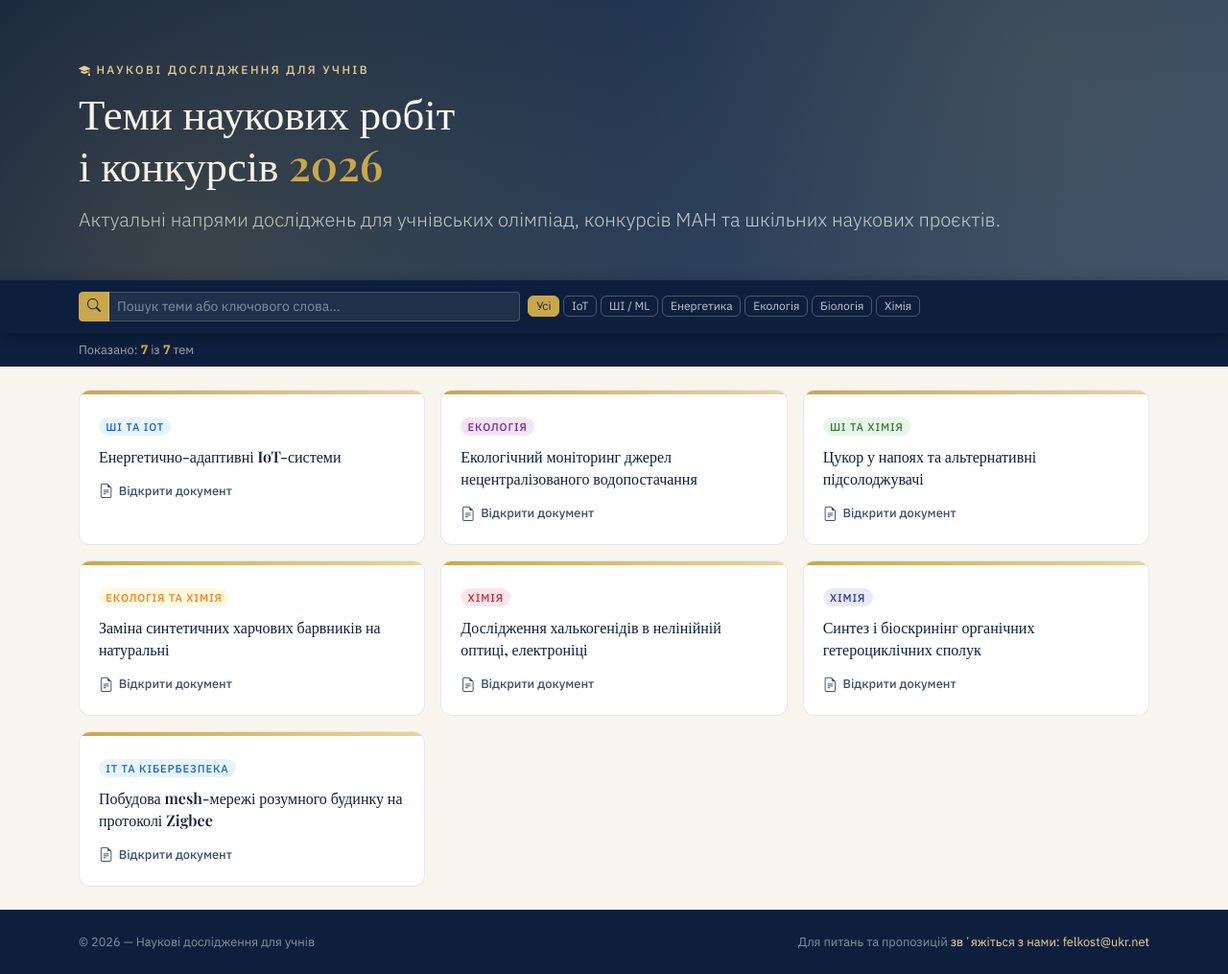
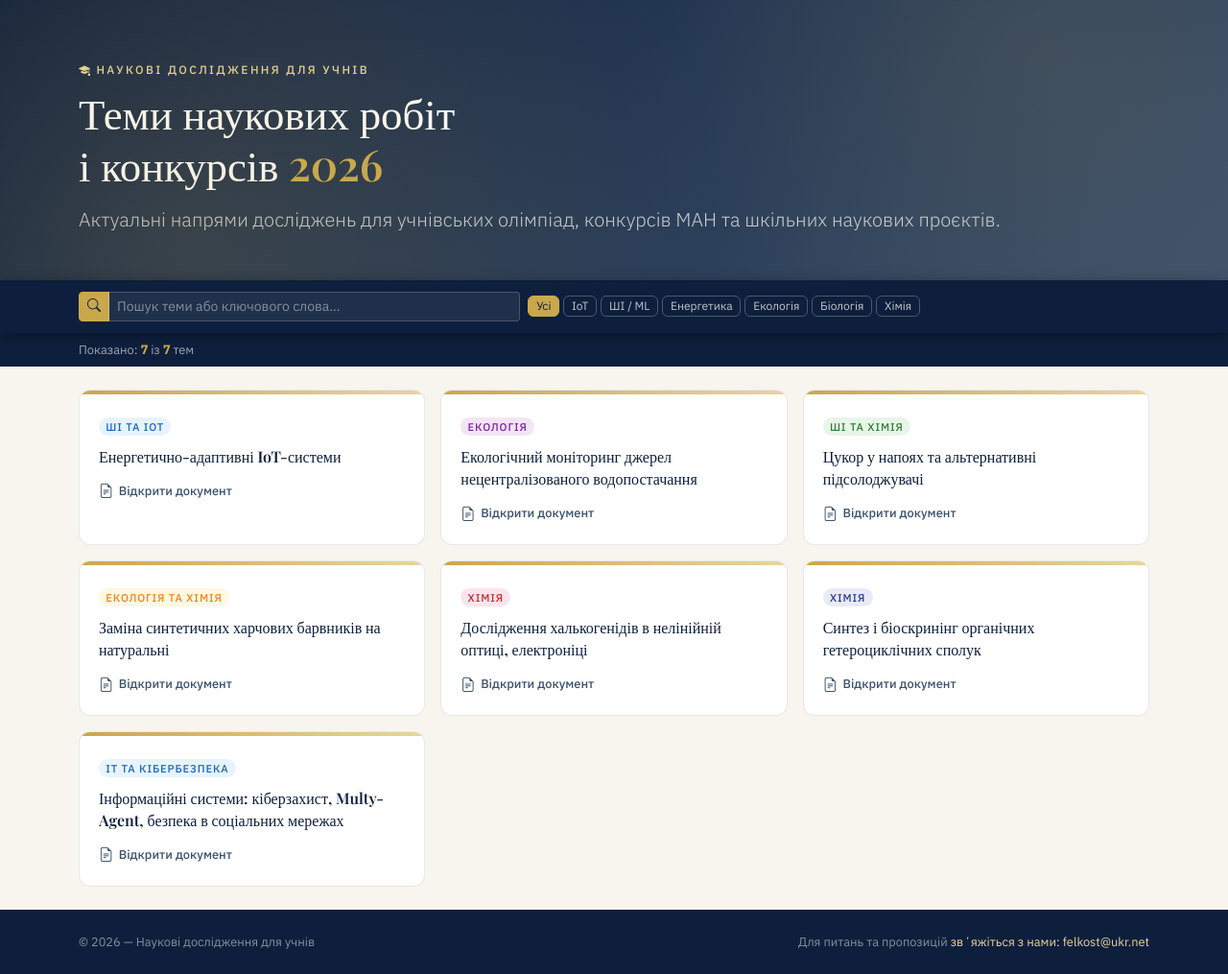
Before and after one commit to felkost/man_projects_2026, a plain HTML site: page index.html in a window 1280 px wide. Shown: the whole page at 96% size. Drawn offline with nearby package versions, Linux system fonts and the light colour scheme.

Commit message:
fixed IT block

```diff
--- a/index.html
+++ b/index.html
@@ -183,7 +183,7 @@
         <div class="card-accent"></div>
         <div class="card-body">
           <span class="category-badge cat-iot">IT та кібербезпека</span>
-          <h6>Побудова mesh-мережі розумного будинку на протоколі Zigbee</h6>
+          <h6>Інформаційні системи: кіберзахист, Multy-Agent, безпека в соціальних мережах</h6>
           <a class="btn-link-doc"
           href="https://docs.google.com/document/d/1DZVHaGJQ6i5zyGDfAEPip1UDp3Lrsp_B14bULUi01cU/edit?usp=sharing"
           target="_blank" rel="noopener">
```
